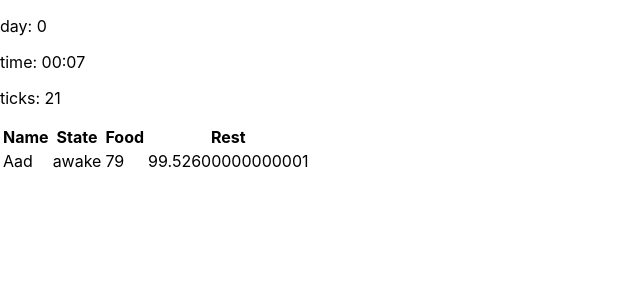
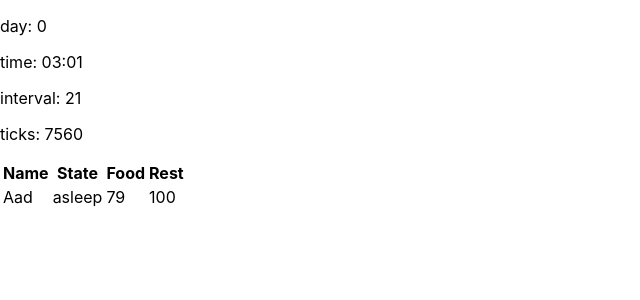
Before and after one commit to joelkema/townlife, a React (Create React App) app: page / in a window 1280 px wide. Shown: the top 300 px of the page, without its empty margins (0-640 px from the left). Built offline with nearby package versions, Linux system fonts and the light colour scheme.

Commit message:
decrease rest

```diff
--- a/src/App.tsx
+++ b/src/App.tsx
@@ -3,11 +3,13 @@ import "./App.css";
 import useInterval from "./hooks/useInterval";
 import { AppState, Citizen } from "./types";
 
-import { and, not, when } from "./logic";
+import { and, not, or, when } from "./logic";
 import { pipe } from "./logic/pipe";
 import { getInGameTime, formatTime, millisecondsToTicks } from "./utils/gameTime";
-import { decreaseRest, isSleeping } from "./citizen/basicNeeds/rest";
+import { decreaseRest, increaseRest, isSleeping, isTired } from "./citizen/basicNeeds/rest";
 import { isHungry, decreaseSaturation } from "./citizen/basicNeeds";
+
+const GAME_SPEED = 360;
 
 const oneSecond = 1000; // 1 second = 1000ms
 const interval = oneSecond / 4; // Simulation runs every 250ms. This results in 15 ticks per interval (1000 / 4 = 60 / 4)
@@ -27,10 +29,9 @@ const wakeUp = (citizen: Citizen): Citizen => ({
     state: "awake",
 });
 
-const increaseRest = (citizen: Citizen): Citizen => ({
-    ...citizen,
-    basicNeeds: { ...citizen.basicNeeds, rest: 100 },
-});
+// 0
+// 360 --- 150 | 300
+// 720
 
 const timetable: Record<number, string> = {
     0: "sleep",
@@ -53,15 +54,11 @@ const isSleepTime = (hour: number) => (_: Citizen) => hour < 8 || hour > 20;
 const simulate =
     (prev: number, current: number) =>
     (state: AppState): AppState => {
-        const prevTicks = millisecondsToTicks(prev * interval, 1);
-        const currentTicks = millisecondsToTicks(current * interval, 1);
+        // const prevTicks = millisecondsToTicks(prev * interval, 1);
+        // const currentTicks = millisecondsToTicks(current * interval, 1);
 
-        console.log("==================");
-        console.log(prev);
-        console.log(current);
-        console.log(prevTicks);
-        console.log(currentTicks);
-        console.log(currentTicks - prevTicks);
+        const prevTicks = prev * GAME_SPEED;
+        const currentTicks = current * GAME_SPEED;
 
         const { minutes, hours, days } = getInGameTime(currentTicks);
 
@@ -79,11 +76,11 @@ const simulate =
             const citizen = pipe(
                 c,
                 // log("state"),
-                when(isSleeping, increaseRest),
-                when(not(isSleeping), decreaseRest(currentTicks, prevTicks)),
+                when(isSleeping, increaseRest(currentTicks)),
+                when(not(isSleeping), decreaseRest(currentTicks)),
                 when(and(not(isSleepTime(hours)), isSleeping), wakeUp),
                 when(isHungry, eat),
-                // when(or(isTired, isSleepTime, sleep),
+                when(or(isTired, isSleepTime(hours)), sleep),
                 decreaseSaturation,
             );
 
@@ -98,32 +95,39 @@ const simulate =
 const aad: Citizen = {
     id: "1",
     name: "Aad",
-    state: "awake",
+    state: "asleep",
     basicNeeds: {
         food: 100,
         rest: 100,
     },
 };
 
+const jan = {
+    ...aad,
+    id: "2",
+    name: "Jan",
+};
+
 const useTownLife = () => {
     const [data, setData] = useState<AppState>({
         citizens: {
             [aad.id]: aad,
+            // [jan.id]: jan,
         },
         days: 0,
         hours: 0,
         minutes: 0,
     });
 
-    const prevTicks = useRef<number>(0);
-    const currentTicks = useRef<number>(0);
+    const prevTick = useRef<number>(0);
+    const currentTick = useRef<number>(0);
 
     useInterval(() => {
-        currentTicks.current++;
+        currentTick.current++;
 
-        const updatedState = simulate(prevTicks.current, currentTicks.current)(data);
+        const updatedState = simulate(prevTick.current, currentTick.current)(data);
 
-        prevTicks.current = currentTicks.current;
+        prevTick.current = currentTick.current;
 
         setData(updatedState);
     }, interval);
@@ -132,7 +136,7 @@ const useTownLife = () => {
     //     console.log("A");
     // }, oneTick);
 
-    return { data, ticks: prevTicks.current };
+    return { data, ticks: currentTick.current };
 };
 
 const App = () => {
@@ -144,8 +148,8 @@ const App = () => {
         <>
             <p>day: {data.days}</p>
             <p>time: {formatTime(data.hours, data.minutes)}</p>
-            <p>ticks: {ticks}</p>
-
+            <p>interval: {ticks}</p>
+            <p>ticks: {ticks * GAME_SPEED}</p>
             <table>
                 <tr>
                     <th>Name</th>
@@ -153,12 +157,19 @@ const App = () => {
                     <th>Food</th>
                     <th>Rest</th>
                 </tr>
+
                 <tr>
                     <td>{data.citizens[aad.id].name}</td>
                     <td>{data.citizens[aad.id].state}</td>
                     <td>{data.citizens[aad.id].basicNeeds.food}</td>
                     <td>{data.citizens[aad.id].basicNeeds.rest}</td>
                 </tr>
+                {/* <tr>
+                    <td>{data.citizens[jan.id].name}</td>
+                    <td>{data.citizens[jan.id].state}</td>
+                    <td>{data.citizens[jan.id].basicNeeds.food}</td>
+                    <td>{data.citizens[jan.id].basicNeeds.rest}</td>
+                </tr> */}
             </table>
         </>
     );
--- a/src/citizen/basicNeeds/rest.ts
+++ b/src/citizen/basicNeeds/rest.ts
@@ -2,6 +2,7 @@ import { and, pipe, when } from "../../logic";
 import { isNumber, isGreaterThanEquals, isLessThan } from "../../predicates";
 import { Citizen } from "../../types";
 import { ticksPerInGameDay } from "../../utils/gameTime";
+import { round } from "../../utils/number";
 
 const ticksInInterval = 150;
 
@@ -21,47 +22,48 @@ export const isExhausted = checkIfRested(isExhaustedAmount);
 export const isAwake = ({ state }: Citizen) => state === "awake";
 export const isSleeping = ({ state }: Citizen) => state === "asleep";
 
-const substractPercentage = (amount: number) => (p: number) => p - amount < 0 ? 0 : p - amount;
-const addPercentage = (amount: number) => (p: number) => p + amount > 100 ? 100 : p + amount;
+const substractPercentage = (amount: number) => (p: number) =>
+    round(p - amount < 0 ? 0 : p - amount);
 
-const updateRestWhenAwake = (rest: number) =>
-    pipe(
+const addPercentage = (amount: number) => (p: number) => round(p + amount > 100 ? 100 : p + amount);
+
+const updateRestWhenAwake = (rest: number, ticks: number) => {
+    if (ticks < ticksInInterval) return rest;
+
+    const times = (amount: number) => ticks;
+
+    return pipe(
         rest,
         when(isRestedAmount, substractPercentage(0.237)),
         when(isTiredAmount, substractPercentage(0.166)),
         when(isVeryTiredAmount, substractPercentage(0.071)),
         when(isExhaustedAmount, substractPercentage(0.142)),
     );
-
-// const updateRestWhenSleeping = (rest: number) =>
-//     pipe(
-//         rest,
-//         when(isRestedAmount, substractPercentage(0.237)),
-//         when(isTiredAmount, substractPercentage(0.166)),
-//         when(isVeryTiredAmount, substractPercentage(0.071)),
-//         when(isExhaustedAmount, substractPercentage(0.142)),
-//     );
-
-// const calculateRest = (currentRest: number) =>
-
-//     currentRest - 0.8 > 0 ? Math.round(currentRest - 0.8) : 0;
+};
 
 // a character requires 10.5 hours (26,250 ticks) to full rest from 0% to 100%.
-const increaseRest = 100 * (ticksInInterval / ticksPerInGameDay) * (24 / 10.5);
+const updateRestWhenSleeping = addPercentage(
+    100 * (ticksInInterval / ticksPerInGameDay) * (24 / 10.5),
+);
+
+export const increaseRest =
+    (ticks: number) =>
+    (citizen: Citizen): Citizen => ({
+        ...citizen,
+        basicNeeds: {
+            ...citizen.basicNeeds,
+            rest: updateRestWhenSleeping(citizen.basicNeeds.rest),
+        },
+    });
 
 export const decreaseRest =
-    (currentTicks: number, prevTicks: number) =>
+    (ticks: number) =>
     (citizen: Citizen): Citizen => {
-        const shouldDecreaseRest =
-            currentTicks % ticksInInterval === 0 || currentTicks - prevTicks >= ticksInInterval;
-
-        if (!shouldDecreaseRest) return citizen;
-
         return {
             ...citizen,
             basicNeeds: {
                 ...citizen.basicNeeds,
-                rest: updateRestWhenAwake(citizen.basicNeeds.rest),
+                rest: updateRestWhenAwake(citizen.basicNeeds.rest, ticks),
             },
         };
     };
--- /dev/null
+++ b/src/utils/number.ts
@@ -0,0 +1 @@
+export const round = (n: number) => Number(n.toFixed(2));
```
Also changed, not shown: 2 other files (tests, documents, lock files or other folders).
